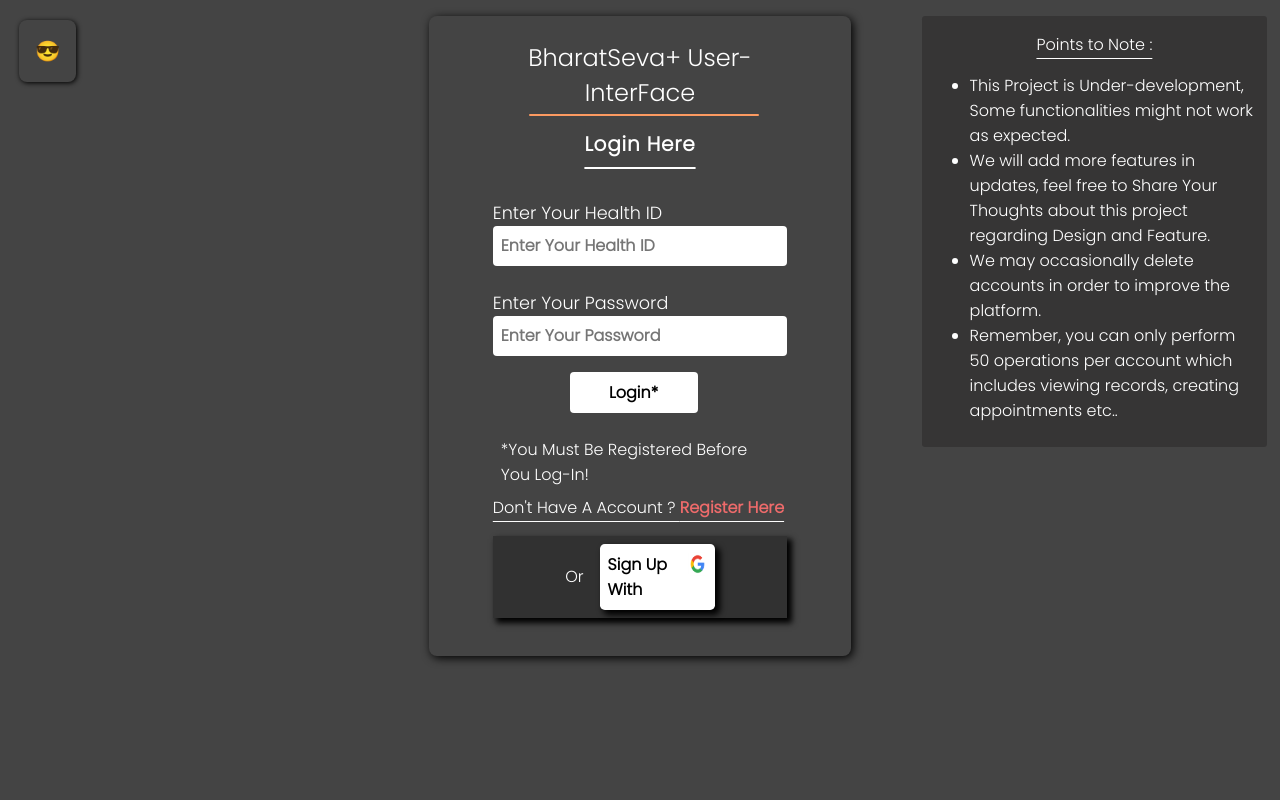
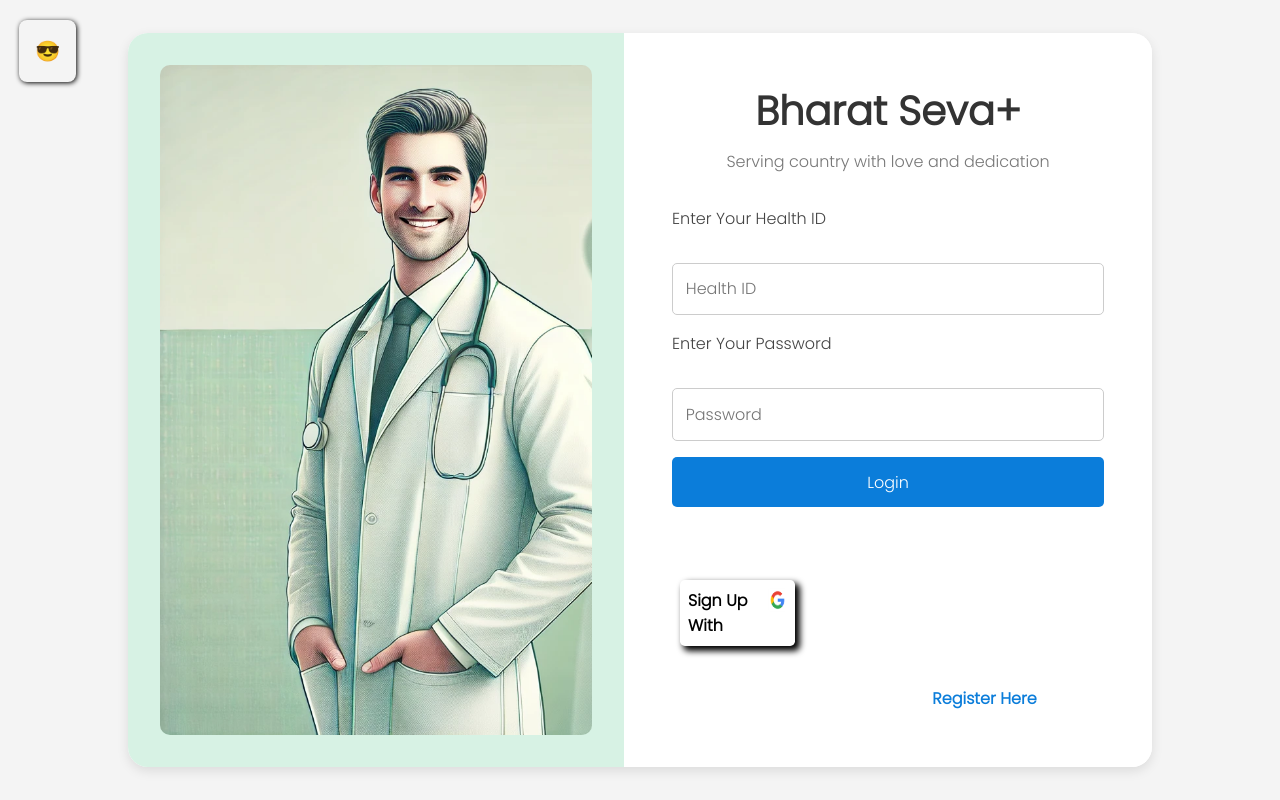
Before and after one commit to BharatSeva/BharatSeva-Plus-User-Interface, a React (Create React App) app: page /user/login in a window 1280 px wide. Built offline with nearby package versions, Linux system fonts and the light colour scheme.

Commit message:
improve ui of login page

```diff
--- a/src/Health_Seva/Register_And_Login_Page/Login_page.css
+++ b/src/Health_Seva/Register_And_Login_Page/Login_page.css
@@ -1,4 +1,4 @@
-.LoginContainer {
+/* .LoginContainer {
     text-align: center;
     box-shadow: 2px 2px 10px black;
     padding: 2vh 8vh 8vh 8vh;
@@ -50,10 +50,10 @@ input::-webkit-inner-spin-button {
 }
 .BharatSevaLoginUser::after{
   left: 2.2vw;
-}
+} */
 
 /* Login text container Goes Here */
-.loginaboutwidht{
+/* .loginaboutwidht{
   max-width: 27vw;
 }
 .loginabouttextcontainer{
@@ -77,16 +77,16 @@ input::-webkit-inner-spin-button {
 }
 .Mustberegisteredforlogin{
   font-size: 2vh;
-}
+} */
 
 /* Message Css goes here */
-.Message_Container{
+/* .Message_Container{
   max-width: 28vw;
-}
+} */
 
 
 /* Google OAuth Button */
-.GoogleOAuthButton{
+/* .GoogleOAuthButton{
   background-color: rgb(49, 49, 49);
   box-shadow: 4px 4px 6px 1px black;
   margin: 2vh 0 0 0;
@@ -96,4 +96,128 @@ input::-webkit-inner-spin-button {
 }
 .GoogleOAuthButton p{
   font-size: 2vh;
+} */
+
+/* Main container for the entire login page */
+.MainContainer {
+  display: flex;
+  justify-content: center;
+  align-items: center;
+  height: 100vh;
+  background-color: #f4f4f4;
+  font-family: 'Poppins', sans-serif;
 }
+
+/* Wrapper for the form and illustration */
+.LoginWrapper {
+  display: flex;
+  box-shadow: 0px 4px 12px rgba(0, 0, 0, 0.1);
+  border-radius: 20px;
+  background-color: #fff;
+  overflow: hidden;
+  width: 80vw;
+  max-width: 1100px;
+}
+
+/* Section for doctor illustration */
+.IllustrationSection {
+  background-color: #d7f2e4;
+  flex: 1;
+  display: flex;
+  align-items: center;
+  justify-content: center;
+  padding: 2rem;
+  position: relative;
+}
+
+.DoctorImage {
+  background-image: url('../Images_Assests/loginImg.webp'); /* Replace with your image */
+  background-size: cover;
+  width: 100%;
+  height: 100%;
+  border-radius: 10px;
+}
+
+/* Form section on the right */
+.FormSection {
+  flex: 1;
+  padding: 3rem;
+  background-color: #fff;
+  display: flex;
+  flex-direction: column;
+  justify-content: center;
+}
+
+.BrandName {
+  font-size: 2.5rem;
+  color: #333;
+  text-align: center;
+}
+
+.Tagline {
+  font-size: 1rem;
+  color: #777;
+  text-align: center;
+  margin-bottom: 2rem;
+}
+
+.LoginForm label {
+  font-size: 1rem;
+  margin-bottom: 0.5rem;
+  display: block;
+  color: #444;
+}
+
+.InputField {
+  width: 100%;
+  padding: 0.8rem;
+  border-radius: 5px;
+  border: 1px solid #ccc;
+  margin-bottom: 1rem;
+  font-size: 1rem;
+}
+
+.SubmitBtn {
+  background-color: #0b7dda;
+  color: #fff;
+  font-size: 1rem;
+  padding: 0.8rem;
+  border-radius: 5px;
+  border: none;
+  cursor: pointer;
+  width: 100%;
+  margin-bottom: 1rem;
+}
+
+.SubmitBtn:disabled {
+  background-color: #ccc;
+  cursor: not-allowed;
+}
+
+/* Styling for Google sign-in button */
+.GoogleOAuthButton {
+  text-align: center;
+  margin: 1rem 0;
+}
+
+.AccountPrompt {
+  text-align: center;
+  margin-top: 1rem;
+}
+
+.RegisterBtn {
+  color: #0b7dda;
+  font-weight: bold;
+}
+
+/* Mobile responsiveness */
+@media (max-width: 768px) {
+  .LoginWrapper {
+      flex-direction: column;
+      max-width: 100%;
+  }
+
+  .FormSection {
+      padding: 1.5rem;
+  }
+}
--- a/src/Health_Seva/Register_And_Login_Page/Login_page.js
+++ b/src/Health_Seva/Register_And_Login_Page/Login_page.js
@@ -2,10 +2,10 @@ import { useState } from "react";
 import { Navigate } from "react-router-dom";
 import { Link } from "react-router-dom";
 import Message from "../Message";
-import "./Login_page.css"
-import GoogleOAuth from "./GoogleAuth/GoogleOAuth"
+import "./Login_page.css";
+import GoogleOAuth from "./GoogleAuth/GoogleOAuth";
 import { GoogleOAuthProvider } from '@react-oauth/google';
-
+import loginImg from "../Images_Assests/loginImg.webp"
 
 export default function LoginPage() {
     document.title = "Login | Bharat Seva";
@@ -16,17 +16,18 @@ export default function LoginPage() {
         IsGood: false,
         Message: "😎"
     });
-    const [Credentials, SetCredentials] = useState()
+    const [Credentials, SetCredentials] = useState();
 
     function Credential(e) {
-        const { name, value } = e.target
+        const { name, value } = e.target;
         SetCredentials((prev) => ({
             ...prev,
             [name]: value
-        }))
+        }));
     }
+
     const LoginAPI = async () => {
-        SetAuthenticated((p) => ({ ...p, IsFetching: true }))
+        SetAuthenticated((p) => ({ ...p, IsFetching: true }));
         try {
             const Authorization = await fetch(`${process.env.REACT_APP_API_URL}/api/v1/userauth/userlogin`, {
                 method: "POST",
@@ -34,30 +35,29 @@ export default function LoginPage() {
                     "Content-Type": "application/json",
                 },
                 body: JSON.stringify(Credentials)
-            })
-            let Response = await Authorization.json()
+            });
+            let Response = await Authorization.json();
             if (Authorization.ok) {
-                sessionStorage.setItem("BharatSevaUser", JSON.stringify({ ...Response, IsAuthenticated: true }))
-                SetAuthenticated((p) => ({ ...p, IsAuthenticated: true, IsGood: true }))
+                sessionStorage.setItem("BharatSevaUser", JSON.stringify({ ...Response, IsAuthenticated: true }));
+                SetAuthenticated((p) => ({ ...p, IsAuthenticated: true, IsGood: true }));
             } else {
-                SetAuthenticated((p) => ({ ...p, Message: Response.message }))
-                alert(Response.message)
+                SetAuthenticated((p) => ({ ...p, Message: Response.message }));
+                alert(Response.message);
             }
         } catch (err) {
-            alert("Could Not Connect to Server...")
-            SetAuthenticated((p) => ({ ...p, Message: "Could not Connect to Server..." }))
+            alert("Could Not Connect to Server...");
+            SetAuthenticated((p) => ({ ...p, Message: "Could not Connect to Server..." }));
         }
-        SetAuthenticated((p) => ({ ...p, IsFetching: false }))
-
-    }
+        SetAuthenticated((p) => ({ ...p, IsFetching: false }));
+    };
 
     const preventDefault = (e) => {
         e.preventDefault();
         LoginAPI();
-    }
+    };
 
     return (
-        <div>
+        <div className="MainContainer">
             {IsAuthenticated.IsFetching ? <Message message="Validating..." /> : (IsAuthenticated.IsGood ? <Message message="Validating..." /> : <Message message={`${IsAuthenticated.Message}`} />)}
 
             {IsAuthenticated.IsAuthenticated && (
@@ -66,46 +66,35 @@ export default function LoginPage() {
                     <Navigate to="/user/dashboard" replace={true} />
                 </div>
             )}
-            <div className="RegisterContainer">
-                <div className="LoginContainer">
-                    <p className="BharatSeva_Registration BharatSevaLoginUser">BharatSeva+ User-InterFace</p >
-                    <h2 className="logintextcontainer">Login Here</h2>
 
-                    <form className="EnterDetails" onSubmit={preventDefault}>
-                        <label>Enter Your Health ID</label><br></br>
-                        <input type="Number" className="UserInputSectionLoginPage" placeholder="Enter Your Health ID" name="health_id" onChange={Credential} onKeyUp={Credential} required ></input><br></br>
+            <div className="LoginWrapper">
+                <div className="IllustrationSection">
+                    <div className="DoctorImage"></div>
+                </div>
 
-                        <label>Enter Your Password</label><br></br>
-                        <input type="password" className="UserInputSectionLoginPage" placeholder="Enter Your Password" name="password" onChange={Credential} onKeyUp={Credential} required ></input><br></br>
+                <div className="FormSection">
+                    <h1 className="BrandName">Bharat Seva+</h1>
+                    <p className="Tagline">Serving country with love and dedication</p>
+                    <form className="LoginForm" onSubmit={preventDefault}>
+                        <label>Enter Your Health ID</label>
+                        <input type="Number" className="InputField" placeholder="Health ID" name="health_id" onChange={Credential} onKeyUp={Credential} required />
 
-                        <input type="submit" value={`${IsAuthenticated.IsFetching ? "Validating..." : "Login*"}`} disabled={IsAuthenticated.IsFetching} className="Submitbtn"></input>
-                        <p className="Mustberegisteredforlogin">*You Must Be Registered Before You Log-In!</p>
+                        <label>Enter Your Password</label>
+                        <input type="password" className="InputField" placeholder="Password" name="password" onChange={Credential} onKeyUp={Credential} required />
+
+                        <input type="submit" value={`${IsAuthenticated.IsFetching ? "Validating..." : "Login"}`} disabled={IsAuthenticated.IsFetching} className="SubmitBtn" />
                     </form>
 
+                    <div className="GoogleOAuthButton">
+                        <p>Or</p>
+                        <GoogleOAuthProvider clientId="476285565826-8smpt7q2bh9o1ace0iqn8lcmn52maele.apps.googleusercontent.com">
+                            <GoogleOAuth />
+                        </GoogleOAuthProvider>
+                    </div>
 
-                    <div className="Login">
-                        <p className="RegisterLoginPage">Don't Have A Account ? <Link to="/user/register" className="RegisterBtn">Register Here</Link></p>
-                    </div>
-                        {/* Sign Up With Google */}
-                        <div className="GoogleOAuthButton"><p>Or</p><GoogleOAuthProvider clientId="476285565826-8smpt7q2bh9o1ace0iqn8lcmn52maele.apps.googleusercontent.com"><GoogleOAuth /></GoogleOAuthProvider></div>
+                    <p className="AccountPrompt">Don't Have an Account? <Link to="/user/register" className="RegisterBtn">Register Here</Link></p>
                 </div>
             </div>
-
-            <div className="loginabouttextcontainer loginaboutwidht">
-
-                <p>Points to Note :</p>
-                <ul>
-                    <li>This Project is Under-development, Some functionalities might not work as expected.</li>
-                    <li>We will add more features in  updates, feel free to Share Your Thoughts about this project regarding Design and Feature.</li>
-                    <li>We may occasionally delete accounts in order to improve the platform.</li>
-                    <li>Remember, you can only perform 50 operations per account which includes viewing records, creating appointments etc..</li>
-                    {/* <li className="triallogin">For The Trail Purpose You Can Login With ID : 2021071042 and Password : 12345.</li> */}
-                </ul>
-            </div>
-
-            {/* This One IS For Insecure Alert!! */}
-            {/* <InsecureContent /> */}
-
         </div>
-    )
+    );
 }
```
Also changed, not shown: src/Health_Seva/Images_Assests/loginImg.webp (added).
